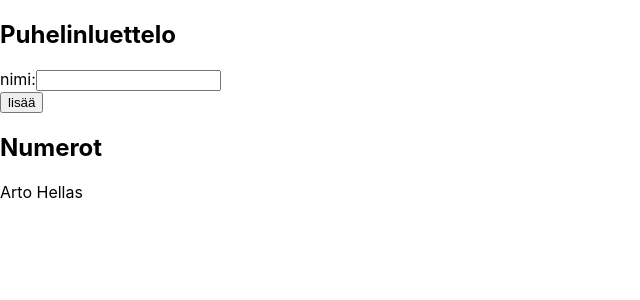
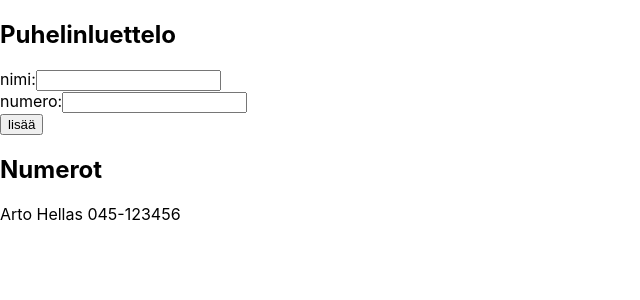
Before and after one commit to Darake/stack-osa2, a React (Create React App) app in the folder puhelinluettelo/: page / in a window 1280 px wide. Shown: the top 300 px of the page, without its empty margins (0-640 px from the left). Built offline with nearby package versions, Linux system fonts and the light colour scheme; the HTML template or start-up script is replaced by a standard one.

Commit message:
Tehtävä 2.8

```diff
--- a/puhelinluettelo/src/App.js
+++ b/puhelinluettelo/src/App.js
@@ -2,13 +2,13 @@ import React, { useState } from 'react'
 
 const App = () => {
   const [ persons, setPersons] = useState([
-    { name: 'Arto Hellas' }
+    { name: 'Arto Hellas', number: '045-123456' }
   ])
   const [ newName, setNewName ] = useState('')
+  const [ newNumber, setNewNumber] = useState('')
 
-  const handleNameChange = (event) => {
-    setNewName(event.target.value)
-  }
+  const handleNameChange = (event) => setNewName(event.target.value)
+  const handleNumberChange = (event) => setNewNumber(event.target.value)
 
   const addPerson = (event) => {
     event.preventDefault()
@@ -17,11 +17,12 @@ const App = () => {
       alert(`${newName} on jo luettelossa`)
     }
     else {
-      const personObject = { name: newName }
+      const personObject = { name: newName, number: newNumber }
       setPersons(persons.concat(personObject))
     }
 
     setNewName('')
+    setNewNumber('')
   }
 
   return (
@@ -36,12 +37,21 @@ const App = () => {
           />
         </div>
         <div>
+          numero:
+          <input
+            value={newNumber}
+            onChange={handleNumberChange}
+          />
+        </div>
+        <div>
           <button type="submit">lisää</button>
         </div>
       </form>
       <h2>Numerot</h2>
       {persons.map((person, key) =>
-        <span key={person.name}>{person.name}<br/></span>)}
+        <span key={person.name}>
+          {person.name} {person.number}<br/>
+        </span>)}
     </div>
   )
 
```
